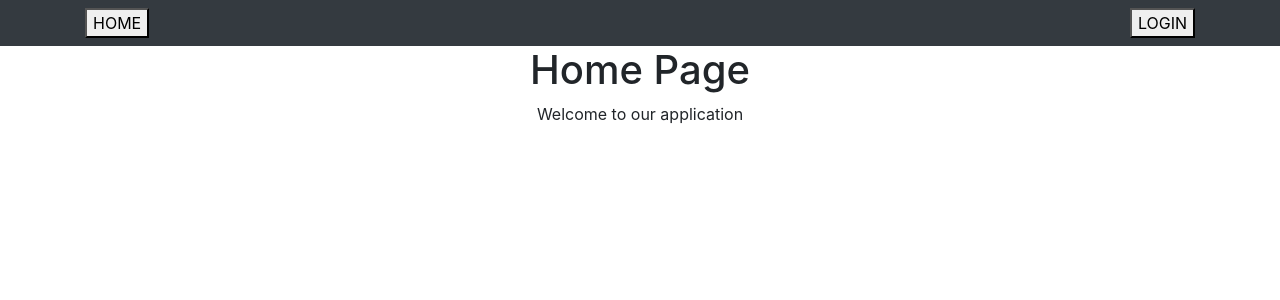
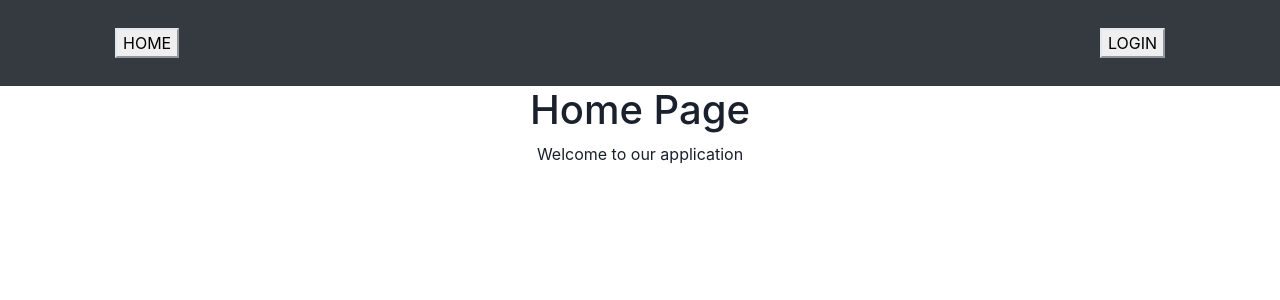
Before and after one commit to GabrielWarner/study-desk-frontend, a React (Create React App) app: page / in a window 1280 px wide. Shown: the top 300 px of the page. Built offline with nearby package versions, Linux system fonts and the light colour scheme; no server answers.

Commit message:
installed chakra

```diff
--- a/package.json
+++ b/package.json
@@ -3,16 +3,22 @@
   "version": "0.1.0",
   "private": true,
   "dependencies": {
+    "@chakra-ui/react": "^2.3.1",
+    "@emotion/react": "^11.10.4",
+    "@emotion/styled": "^11.10.4",
     "@testing-library/jest-dom": "^5.16.5",
     "@testing-library/react": "^13.3.0",
     "@testing-library/user-event": "^13.5.0",
     "bootstrap": "^5.2.0",
+    "framer-motion": "^7.2.1",
     "progress": "^2.0.3",
     "react": "^18.2.0",
+    "react-accessible-accordion": "^5.0.0",
     "react-bootstrap": "^2.5.0",
     "react-circular-progressbar": "^2.1.0",
     "react-dom": "^18.2.0",
     "react-scripts": "5.0.1",
+    "react-select-async-paginate": "^0.6.2",
     "web-vitals": "^2.1.4"
   },
   "scripts": {
--- a/src/components/pages/Dasboard/index.js
+++ b/src/components/pages/Dasboard/index.js
@@ -1,4 +1,5 @@
 import React from 'react'
+
 
 export default function Dashboard() {
   return (
--- a/src/index.js
+++ b/src/index.js
@@ -3,11 +3,13 @@ import ReactDOM from 'react-dom/client';
 import './index.css';
 import App from './App';
 import reportWebVitals from './reportWebVitals';
-
+import { ChakraProvider } from '@chakra-ui/react'
 const root = ReactDOM.createRoot(document.getElementById('root'));
 root.render(
   <React.StrictMode>
-    <App />
+    <ChakraProvider resetCSS={false}>
+      <App />
+    </ChakraProvider>
   </React.StrictMode>
 );
 
```
Also changed, not shown: src/App.js (+6 -3 lines), src/components/pages/Register/index.js (line endings or trailing spaces), 1 other file (tests, documents, lock files or other folders).
